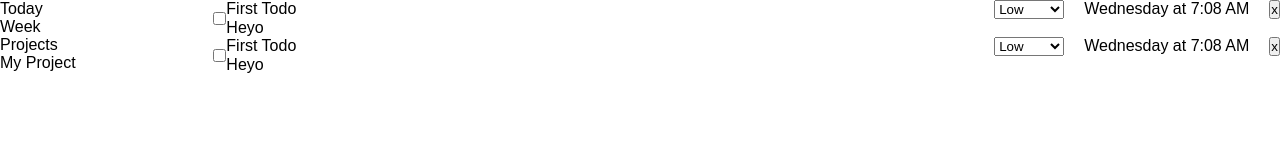
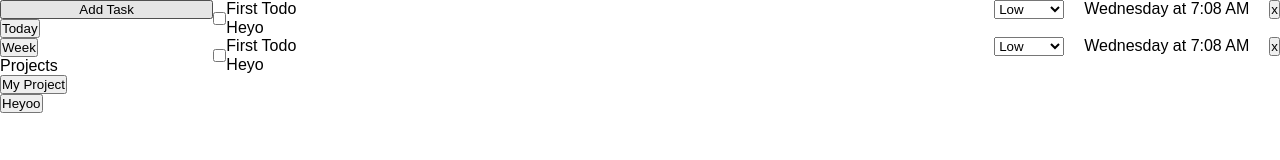
Before and after one commit to aburak621/todo-list, a website built with webpack: page src/index.html in a window 1280 px wide. Built offline with nearby package versions, Linux system fonts and the light colour scheme.

Commit message:
Add ProjectManager and add todo item button

```diff
--- a/src/index.html
+++ b/src/index.html
@@ -8,10 +8,10 @@
   <body>
     <div class="app">
       <div class="sidebar">
-        <div class="sidebar__add-task-button"></div>
+        <button class="sidebar__add-task-button">Add Task</button>
         <ul class="sidebar__sections">
-          <li class="sidebar__today">Today</li>
-          <li class="sidebar__week">Week</li>
+          <li><button class="sidebar__today">Today</button></li>
+          <li><button class="sidebar__week">Week</button></li>
           <li>
             <div class="sidebar__project_list_title" id="list-title">Projects</div>
             <ul class="sidebar__project-list" aria-labelledby="list-title">
--- a/src/index.js
+++ b/src/index.js
@@ -1,26 +1,49 @@
 import TodoItem from './todoItem';
 import Project from './project';
+import ProjectManager from './projectManager';
 import Priority from './priority';
 import { addDays } from 'date-fns';
 import projectRender from './projectRender';
 import './style.css';
 
+
 const content = document.querySelector('.content');
 const projectList = document.querySelector('.sidebar__project-list');
+const addItemButton = document.querySelector('.sidebar__add-task-button');
 
-const projects = [];
-projects.push(new Project('My Project'));
 
-projects[0].addTodoItem(new TodoItem(projects[0], 'First Todo', 'Heyo', addDays(new Date(), 3), Priority.LOW));
-projects[0].addTodoItem(new TodoItem(projects[0], 'First Todo', 'Heyo', addDays(new Date(), 3), Priority.LOW));
-content.appendChild(projectRender(projects[0]));
+addItemButton.addEventListener('click', () => {
+  projectManager.activeProject.addTodoItem(new TodoItem('Placeholder Todo', 'Placeholder Description', new Date(), Priority.HIGH));
+  projectRender(projectManager.activeProject, content);
+});
+
+
+const projectManager = new ProjectManager();
+projectManager.addProject(new Project('My Project'), true);
+console.log(projectManager.activeProject);
+
+projectManager.activeProject.addTodoItem(new TodoItem('First Todo', 'Heyo', addDays(new Date(), 3), Priority.LOW));
+projectManager.activeProject.addTodoItem(new TodoItem('First Todo', 'Heyo', addDays(new Date(), 3), Priority.LOW));
+projectRender(projectManager.activeProject, content);
+
+projectManager.addProject(new Project('Heyoo'), false);
 projectListRender();
 
+
 function projectListRender() {
-    projects.forEach(project => {
+  projectList.innerHTML = '';
+  projectManager.projects.forEach(project => {
     const li = document.createElement('li');
-    li.classList.add('sidebar__project');
-    li.textContent = project.name;
+    const button = document.createElement('button');
+
+    button.classList.add('sidebar__project');
+    button.textContent = project.name;
+    button.addEventListener('click', () => {
+      projectManager.changeActiveProject(project);
+      projectRender(project, content);
+    });
+
+    li.appendChild(button);
     projectList.appendChild(li);
   });
 }
--- a/src/project.js
+++ b/src/project.js
@@ -6,6 +6,7 @@ class Project {
 
   addTodoItem(item) {
     this.items.push(item);
+    item.project = this;
   };
 }
 
--- /dev/null
+++ b/src/projectManager.js
@@ -0,0 +1,28 @@
+class ProjectManager {
+  constructor() {
+    this.projects = [];
+    this.activeProject;
+  }
+
+  addProject(project, activate = false) {
+    this.projects.push(project);
+
+    if (activate) {
+      this.changeActiveProject(project);
+    }
+  }
+
+  removeProject(project) {
+    this.projects.splice(this.projects.indexOf(project), 1);
+  }
+
+  removeActiveProject() {
+    this.projects.splice(this.projects.indexOf(this.activeProject), 1);
+  }
+
+  changeActiveProject(project) {
+    this.activeProject = project;
+  }
+}
+
+export default ProjectManager;
--- a/src/projectRender.js
+++ b/src/projectRender.js
@@ -1,7 +1,6 @@
-import Priority from './priority';
 import todoItemRender from './todoItemRender';
 
-function projectRender(project) {
+function projectRender(project, targetElement = null) {
   const element = document.createElement('div');
   element.classList.add('project');
 
@@ -15,6 +14,12 @@ function projectRender(project) {
 
   element.appendChild(projectList);
 
+  if (targetElement) {
+    targetElement.innerHTML = '';
+    targetElement.appendChild(element);
+    return;
+  }
+
   return element;
 }
 
--- a/src/todoItem.js
+++ b/src/todoItem.js
@@ -1,14 +1,14 @@
 import Priority from './priority';
 
 class TodoItem {
-  constructor(project, title, description = '', dueDate = '', priority = Priority.NONE, done = false, notes = []) {
-    this.project = project;
+  constructor(title, description = '', dueDate = '', priority = Priority.NONE, done = false, notes = []) {
     this.title = title;
     this.description = description;
     this.dueDate = dueDate;
     this.priority = priority;
     this.done = done;
     this.notes = notes;
+    this.project = null;
   }
 }
 
```
